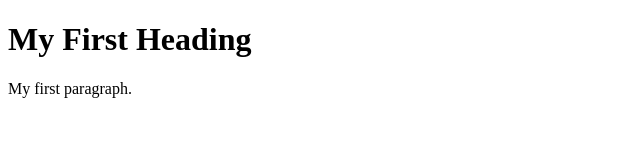
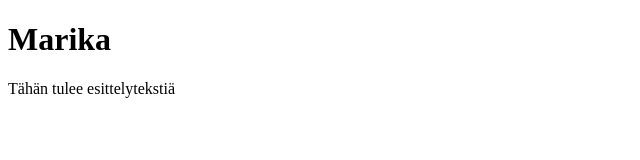
Before and after one commit to Maikku/Maikku.github.io, a plain HTML site: page index.html in a window 1280 px wide. Shown: the whole page, without its empty margins (0-640 px from the left). Drawn offline with Linux system fonts and the light colour scheme.

Commit message:
Add files via upload

```diff
--- a/index.html
+++ b/index.html
@@ -1,11 +1,11 @@
 <!DOCTYPE html>
 <html>
 <head>
-<title>Maikun CV</title>
+    <title>Marikan CV</title>
+    <meta charset="UTF-8">
 </head>
 <body>
-
-<h1>My First Heading</h1>
-<p>My first paragraph.</p>
+<h1>Marika</h1>
+    <p>Tähän tulee esittelytekstiä</p>
 </body>
 </html>
```
